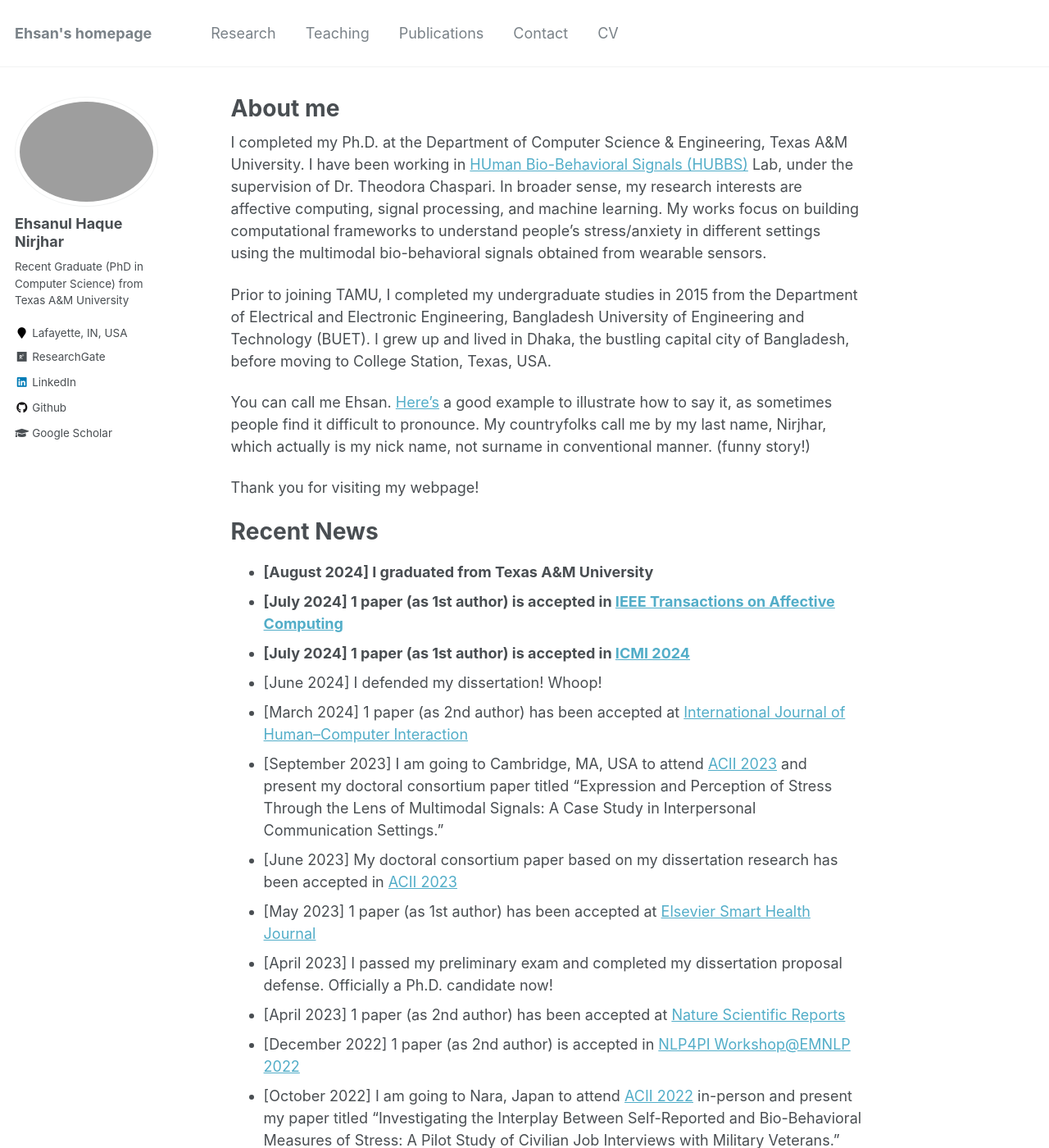
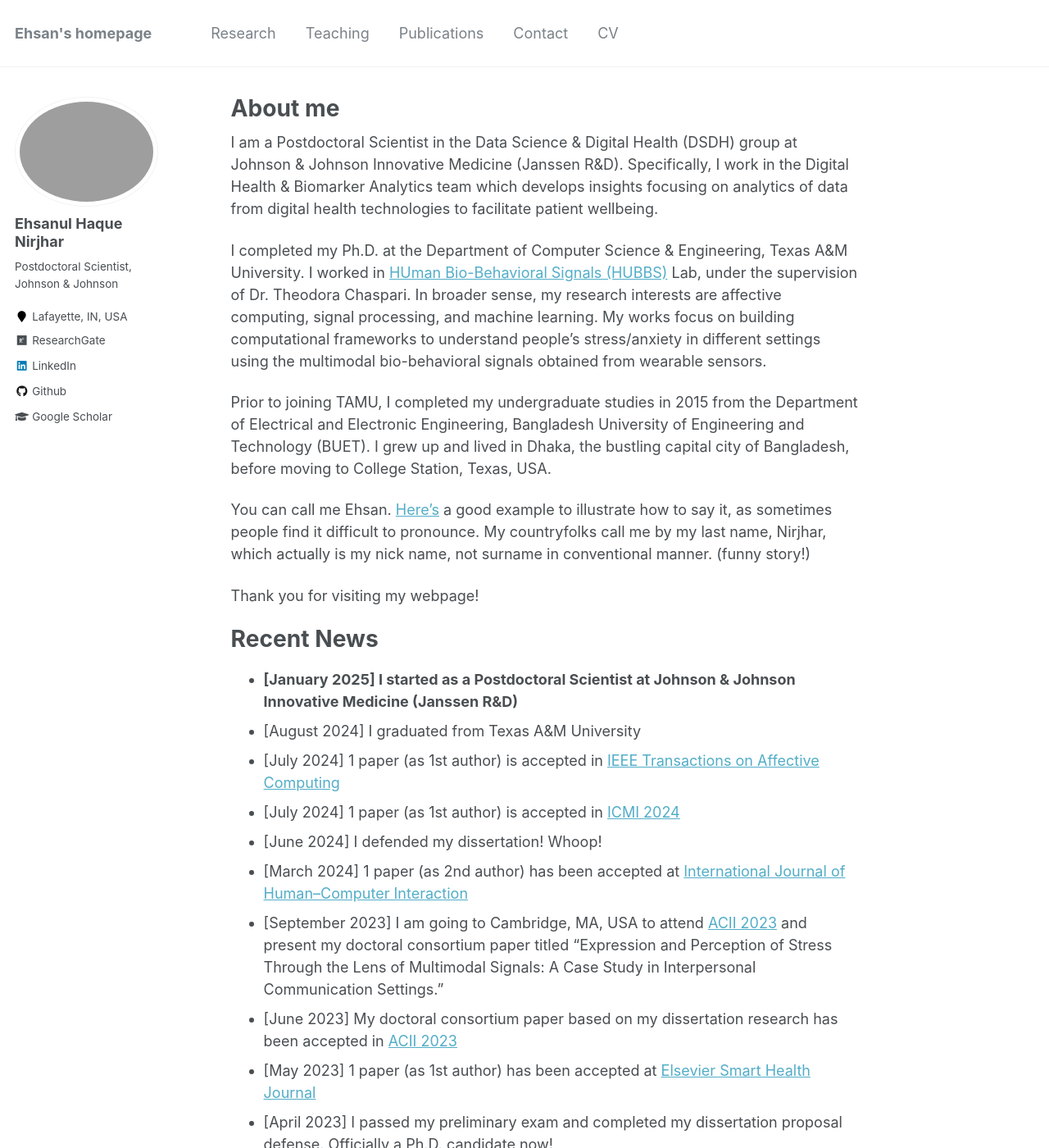
Before and after one commit to Ehsan-Nirjhar/Ehsan-Nirjhar.github.io, a Jekyll site: the page built from _pages/about.md, in a window 1280 px wide and 1400 px high. Shown: the whole window at 82% size. Built offline with Jekyll 4.4.1, drawn with Linux system fonts in a browser that asks for light colours.

Commit message:
Jan 2025 update
JNJ postdoc update

```diff
--- a/_config.yml
+++ b/_config.yml
@@ -82,7 +82,7 @@ analytics:
 author:
   name             : "Ehsanul Haque Nirjhar"
   avatar           : "photo_Ehsanul Haque Nirjhar_2024.jpg"
-  bio              : "Recent Graduate (PhD in Computer Science) from Texas A&M University"
+  bio              : "Postdoctoral Scientist, Johnson & Johnson"
   location         : "Lafayette, IN, USA"
   employer         :
   pubmed           :
--- a/_pages/about.md
+++ b/_pages/about.md
@@ -8,8 +8,11 @@ redirect_from:
   - /about.html
 ---
 
+I am a Postdoctoral Scientist in the Data Science & Digital Health (DSDH) group at Johnson & Johnson Innovative Medicine (Janssen R&D).
+Specifically, I work in the Digital Health & Biomarker Analytics team which develops insights focusing on analytics of data from digital health technologies to facilitate patient wellbeing.
+
 I completed my Ph.D. at the Department of Computer Science & Engineering, Texas A&M University.
-I have been working in [HUman Bio-Behavioral Signals (HUBBS)](https://hubbs.engr.tamu.edu/) Lab, under the supervision of Dr. Theodora Chaspari.
+I worked in [HUman Bio-Behavioral Signals (HUBBS)](https://hubbs.engr.tamu.edu/) Lab, under the supervision of Dr. Theodora Chaspari.
 In broader sense, my research interests are affective computing, signal processing, and machine learning.
 My works focus on building computational frameworks to understand people's stress/anxiety in different settings using the multimodal bio-behavioral signals obtained from wearable sensors.
 
@@ -25,9 +28,10 @@ Thank you for visiting my webpage!
 
 Recent News
 ======
-- **[August 2024] I graduated from Texas A&M University**
-- **[July 2024] 1 paper (as 1st author) is accepted in [IEEE Transactions on Affective Computing](https://ieeexplore.ieee.org/xpl/RecentIssue.jsp?punumber=5165369)**
-- **[July 2024] 1 paper (as 1st author) is accepted in [ICMI 2024](https://icmi.acm.org/2024/)**
+- **[January 2025] I started as a Postdoctoral Scientist at Johnson & Johnson Innovative Medicine (Janssen R&D)**
+- [August 2024] I graduated from Texas A&M University
+- [July 2024] 1 paper (as 1st author) is accepted in [IEEE Transactions on Affective Computing](https://ieeexplore.ieee.org/xpl/RecentIssue.jsp?punumber=5165369)
+- [July 2024] 1 paper (as 1st author) is accepted in [ICMI 2024](https://icmi.acm.org/2024/)
 - [June 2024] I defended my dissertation! Whoop!
 - [March 2024] 1 paper (as 2nd author) has been accepted at [International Journal of Human–Computer Interaction](https://www.tandfonline.com/journals/hihc20)
 - [September 2023] I am going to Cambridge, MA, USA to attend [ACII 2023](https://acii-conf.net/2023/) and present my doctoral consortium paper titled “Expression and Perception of Stress Through the Lens of Multimodal Signals: A Case Study in Interpersonal Communication Settings.”
```
Also changed, not shown: _pages/contact.md (+1 -0 lines), _pages/publications.md (+1 -1 lines).
